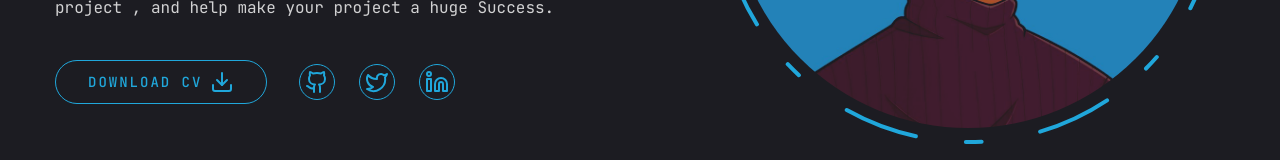
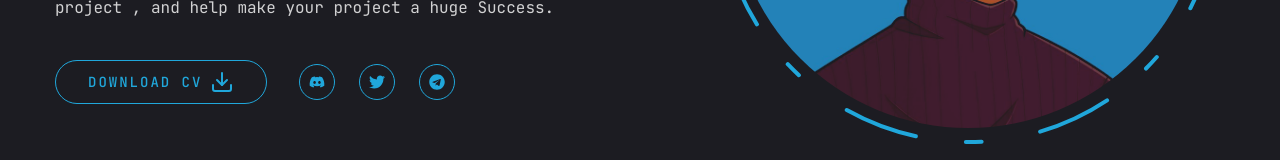
Before and after one commit to arewageek/portfolio-site-maxi, a Next.js app: page / in a window 1280 px wide. Shown: the part 526-686 px from the top of the page. Built offline with nearby package versions, Linux system fonts and the light colour scheme.

Commit message:
Social links updated

```diff
--- a/src/components/homepage/Socials.tsx
+++ b/src/components/homepage/Socials.tsx
@@ -1,10 +1,11 @@
 import { Github, Linkedin, Twitter, X } from "lucide-react"
 import Link from "next/link"
+import { FaDiscord, FaTelegram, FaTwitter } from 'react-icons/fa'
 
 const socialHandles = [
-    { icon: <Github />, path: '' },
-    { icon: <Twitter />, path: '' },
-    { icon: <Linkedin />, path: '' },
+    { icon: <FaDiscord />, path: '' },
+    { icon: <FaTwitter />, path: 'https://x.com/cudyweb3' },
+    { icon: <FaTelegram />, path: 'https://t.me/Cudyweb3' },
 ]
 
 const Socials = ({ containerStyles, iconStyles }: { iconStyles: string, containerStyles: string }) => {
```
